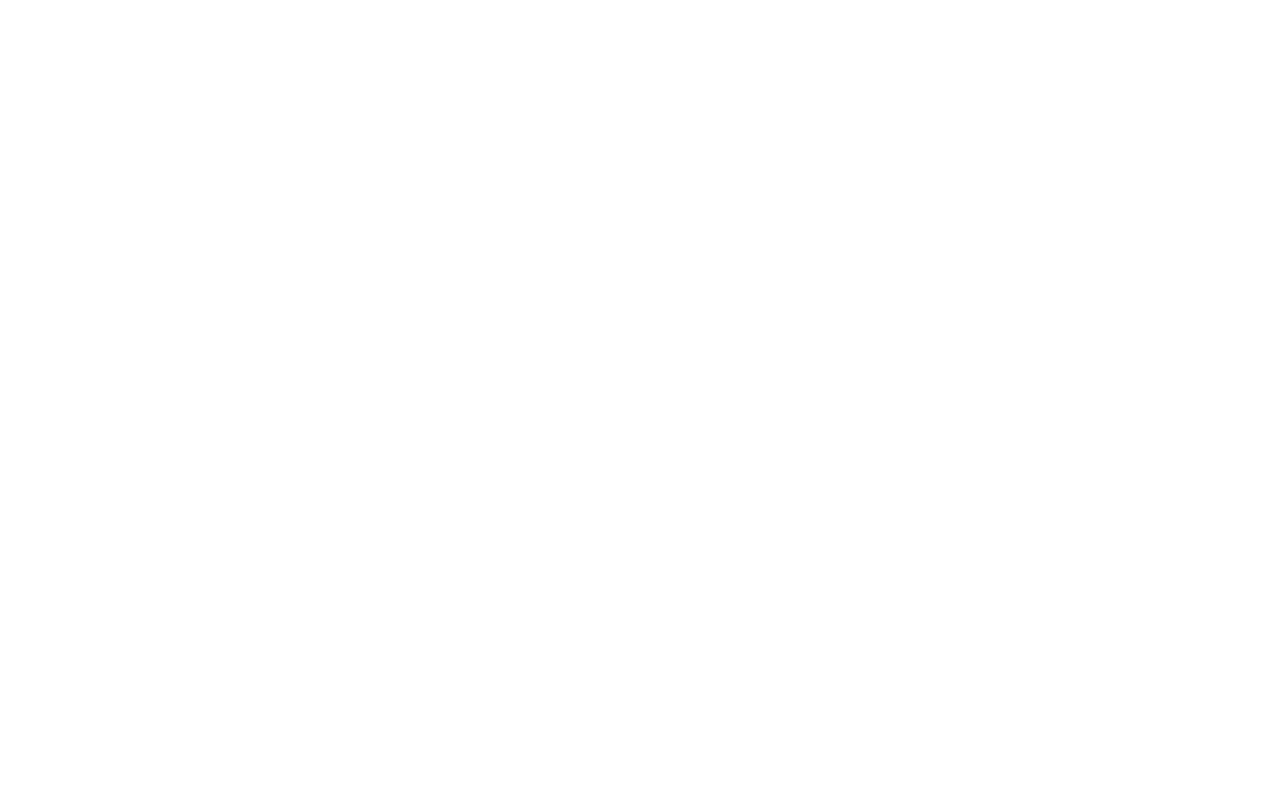
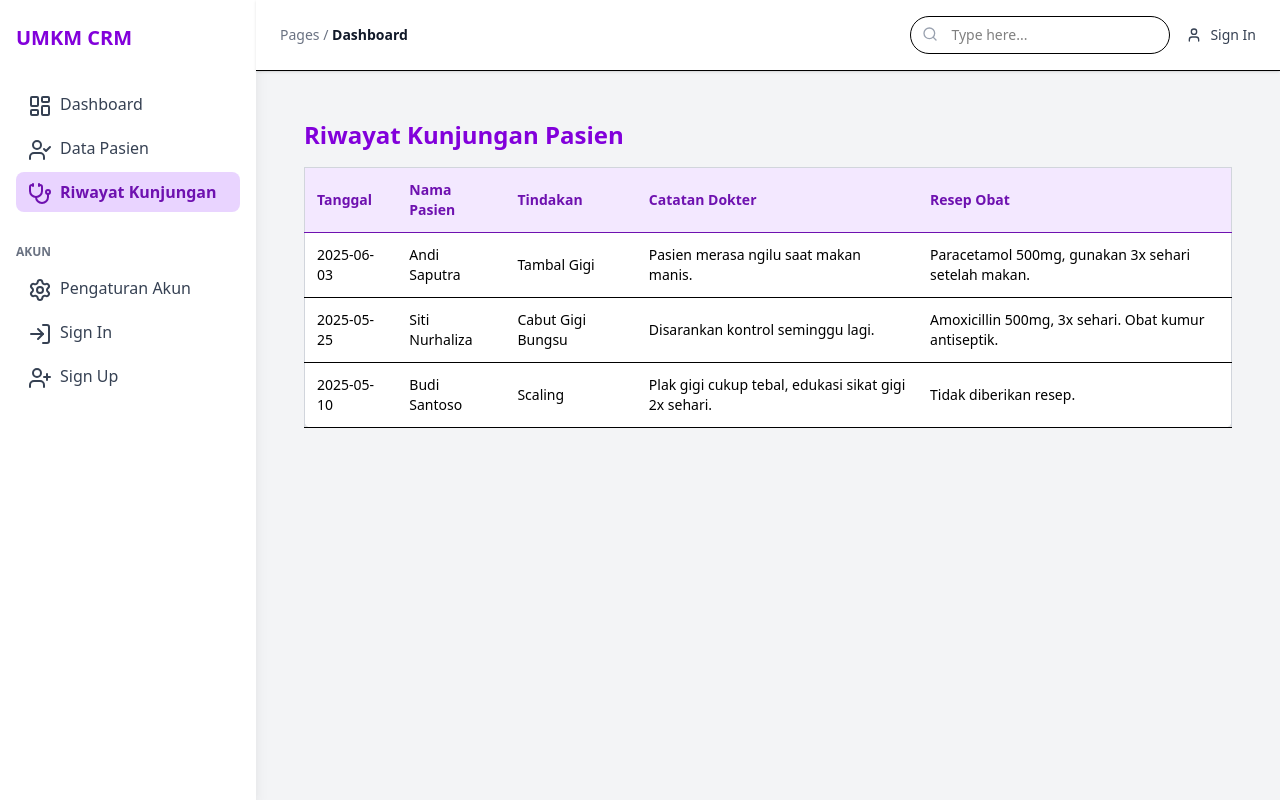
Before and after one commit to putri-isneini/crm-dokterGigi-kelompok9-2sic, a React (Vite) app: page /riwayat in a window 1280 px wide. Before the commit this address had no page. Built offline with nearby package versions, Linux system fonts and the light colour scheme.

Commit message:
ini data pasien

```diff
--- a/src/App.jsx
+++ b/src/App.jsx
@@ -1,19 +1,18 @@
-
-
 import './App.css'
 import { Route, Routes } from 'react-router-dom'
 import MainLayout from './components/MainLayout'
 import Dashboard from './pages/Dashboard'
 import Pasien from './pages/pasien'
+import RiwayatKunjungan from './pages/RiwayatKunjungan'
 
 function App() {
-
   return (
     <Routes>
-      <Route element={<MainLayout/>} >
-      <Route path="/" element={<Dashboard/>}/>
-      <Route path="/pasien" element={<Pasien/>}/>
-    </Route>
+      <Route element={<MainLayout />}>
+        <Route path="/" element={<Dashboard />} />
+        <Route path="/pasien" element={<Pasien />} />
+        <Route path="/riwayat" element={<RiwayatKunjungan />} />
+      </Route>
     </Routes>
   )
 }
--- a/src/components/Sidebar.jsx
+++ b/src/components/Sidebar.jsx
@@ -2,20 +2,18 @@ import React from 'react'
 import {
   LayoutDashboard,
   Box,
-  BarChart2,
   Settings,
   LogIn,
   UserPlus,
-  UserCheck, // icon untuk pasien
-  Users,     // icon untuk pelanggan
+  UserCheck,     // untuk Data Pasien
+  Stethoscope    // untuk Riwayat Kunjungan
 } from 'lucide-react'
 import { Link, useLocation } from 'react-router-dom'
 
 const menuItems = [
   { name: 'Dashboard', icon: <LayoutDashboard />, path: '/' },
-  { name: 'Produk', icon: <Box />, path: '/produk' },
   { name: 'Data Pasien', icon: <UserCheck />, path: '/pasien' },
-  { name: 'Laporan', icon: <BarChart2 />, path: '/laporan' },
+  { name: 'Riwayat Kunjungan', icon: <Stethoscope />, path: '/riwayat' },
 ]
 
 const accountItems = [
--- /dev/null
+++ b/src/pages/RiwayatKunjungan.jsx
@@ -0,0 +1,60 @@
+import React, { useState } from "react";
+
+const dataRiwayat = [
+  {
+    tanggal: '2025-06-03',
+    namaPasien: 'Andi Saputra',
+    tindakan: 'Tambal Gigi',
+    catatan: 'Pasien merasa ngilu saat makan manis.',
+    resep: 'Paracetamol 500mg, gunakan 3x sehari setelah makan.'
+  },
+  {
+    tanggal: '2025-05-25',
+    namaPasien: 'Siti Nurhaliza',
+    tindakan: 'Cabut Gigi Bungsu',
+    catatan: 'Disarankan kontrol seminggu lagi.',
+    resep: 'Amoxicillin 500mg, 3x sehari. Obat kumur antiseptik.'
+  },
+  {
+    tanggal: '2025-05-10',
+    namaPasien: 'Budi Santoso',
+    tindakan: 'Scaling',
+    catatan: 'Plak gigi cukup tebal, edukasi sikat gigi 2x sehari.',
+    resep: 'Tidak diberikan resep.'
+  }
+]
+
+const RiwayatKunjungan = () => {
+  return (
+    <div className="p-6">
+      <h1 className="text-2xl font-bold mb-4 text-purple-700">Riwayat Kunjungan Pasien</h1>
+
+      <div className="overflow-x-auto">
+        <table className="min-w-full bg-white border border-gray-300 rounded-lg shadow-md">
+          <thead>
+            <tr className="bg-purple-100 text-left text-sm font-semibold text-purple-800">
+              <th className="p-3 border-b">Tanggal</th>
+              <th className="p-3 border-b">Nama Pasien</th>
+              <th className="p-3 border-b">Tindakan</th>
+              <th className="p-3 border-b">Catatan Dokter</th>
+              <th className="p-3 border-b">Resep Obat</th>
+            </tr>
+          </thead>
+          <tbody>
+            {dataRiwayat.map((data, index) => (
+              <tr key={index} className="hover:bg-purple-50">
+                <td className="p-3 border-b text-sm">{data.tanggal}</td>
+                <td className="p-3 border-b text-sm">{data.namaPasien}</td>
+                <td className="p-3 border-b text-sm">{data.tindakan}</td>
+                <td className="p-3 border-b text-sm">{data.catatan}</td>
+                <td className="p-3 border-b text-sm">{data.resep}</td>
+              </tr>
+            ))}
+          </tbody>
+        </table>
+      </div>
+    </div>
+  )
+}
+
+export default RiwayatKunjungan
```
